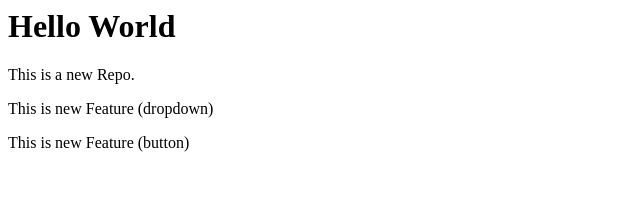
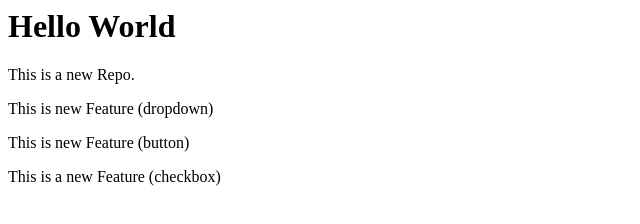
Before and after one commit to Tanish-Varde/LocalRepo, a plain HTML site: page index.html in a window 1280 px wide. Shown: the whole page, without its empty margins (0-640 px from the left). Drawn offline with Linux system fonts and the light colour scheme.

Commit message:
Added new Feature

```diff
--- a/index.html
+++ b/index.html
@@ -2,3 +2,4 @@
 <p>This is a new Repo.</p>
 <p>This is new Feature (dropdown)</p>
 <p>This is new Feature (button)</p>
+<p>This is a new Feature (checkbox)</p>
```
